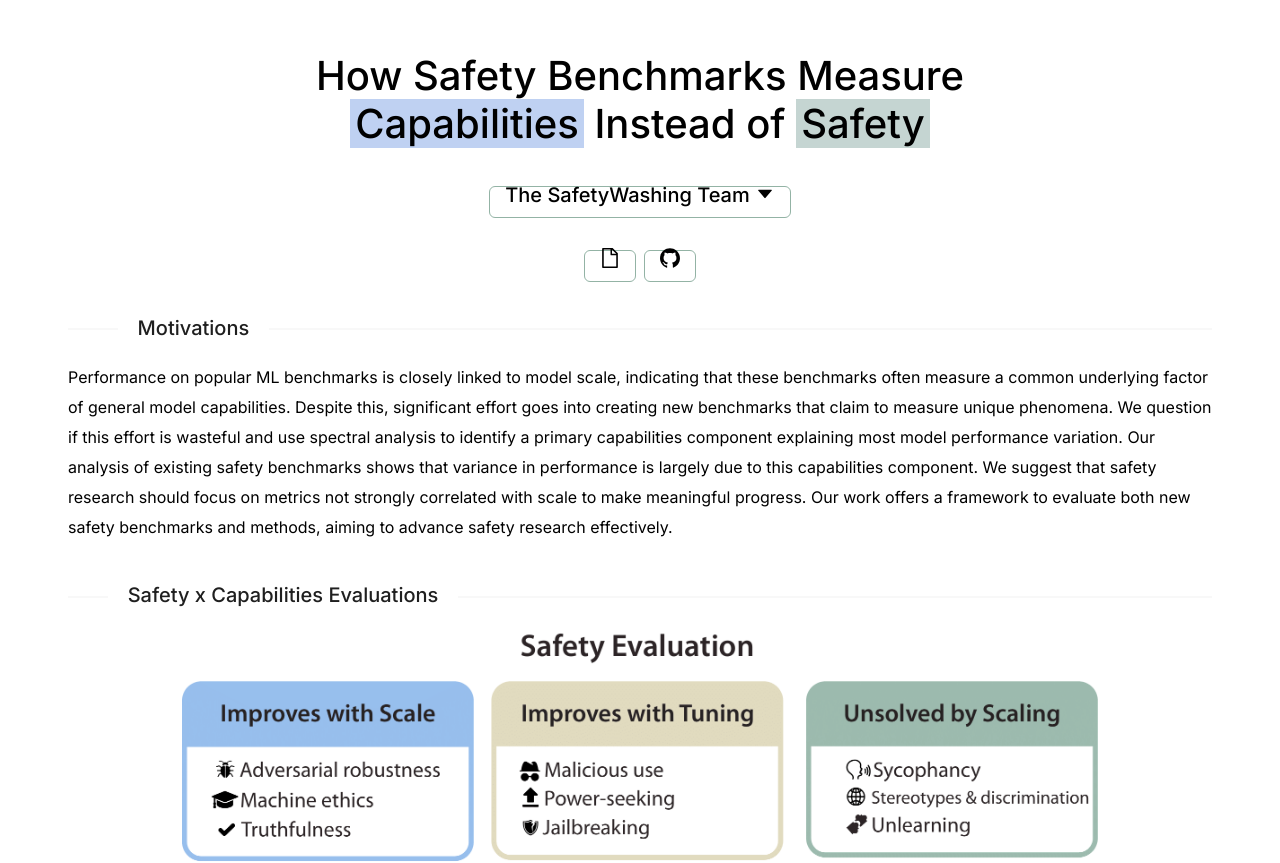
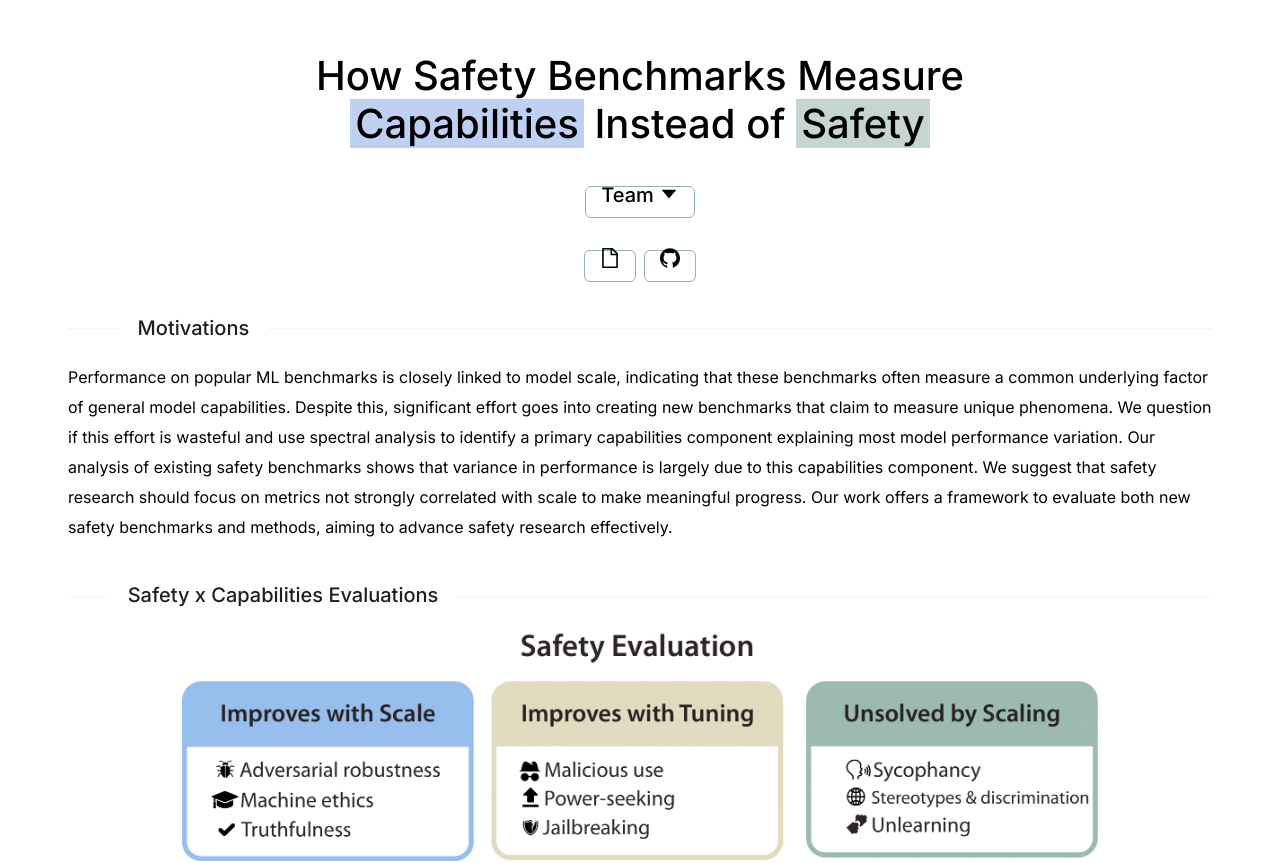
Before and after one commit to justinphan3110cais/safetywashing_website, a React (Create React App) app: page / in a window 1280 px wide. Shown: the top 863 px of the page. Built offline with nearby package versions, Linux system fonts and the light colour scheme.

Commit message:
fix title

```diff
--- a/src/components/header/index.jsx
+++ b/src/components/header/index.jsx
@@ -101,7 +101,7 @@ const HeaderPage = () => {
 				<Panel header={
 					<Button ghost className="customDashedButton">
 						<div className='header__button' style={{ textAlign: 'center', color: 'black' }}>
-							<span >The SafetyWashing Team</span>
+							<span >Team</span>
 							<span style={{ marginLeft: "5px" }}>{activeKey.includes('1') ? <CaretUpOutlined style={{ color: 'black' }} /> : <CaretDownOutlined style={{ color: 'black' }} />}</span>
 						</div>
 
```
